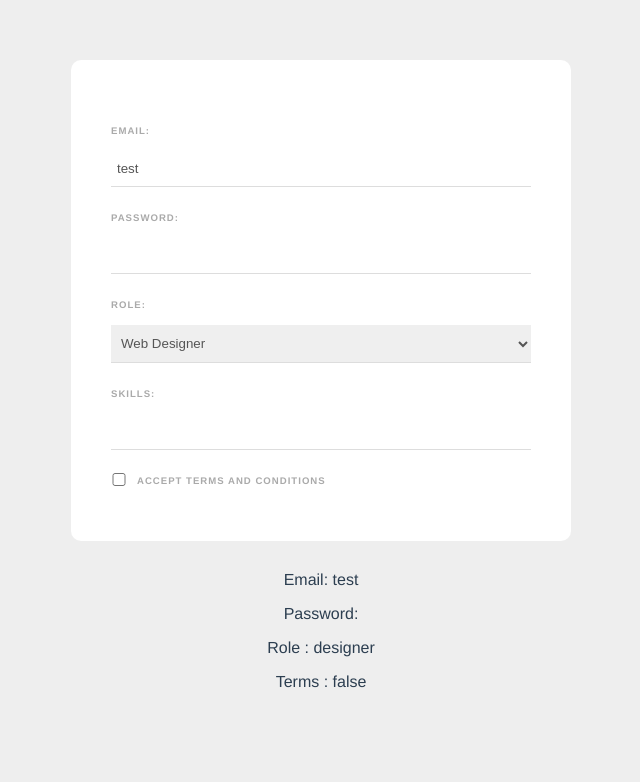
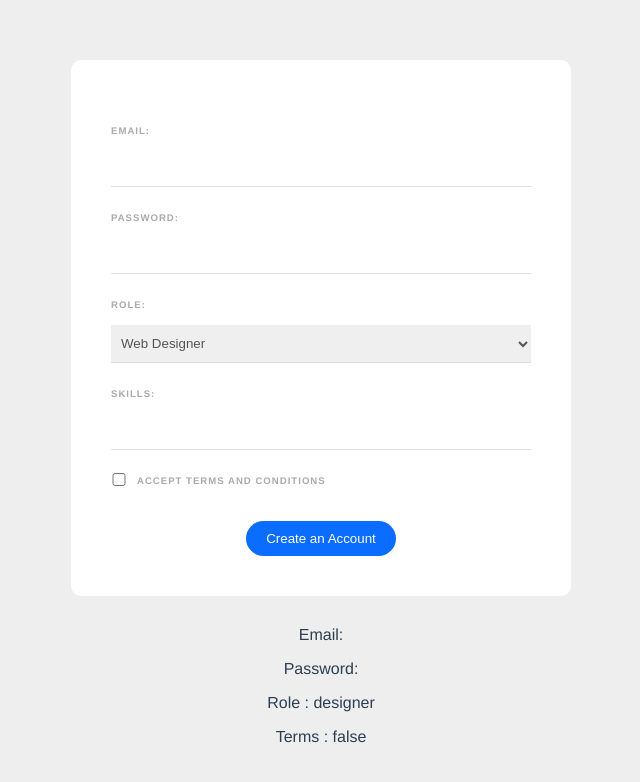
Before and after one commit to FourSqweez/vue3-beginner-projects, a Vue app: page / in a window 1280 px wide. Shown: the top 782 px of the page, without its empty margins (319-959 px from the left). Built offline with nearby package versions, Linux system fonts and the light colour scheme.

Commit message:
Validate form

```diff
--- a/src/components/SignupForm.vue
+++ b/src/components/SignupForm.vue
@@ -1,9 +1,11 @@
 <template>
-  <form>
+  <form @submit.prevent="handleSubmit">
     <label>Email:</label>
     <input type="email" required v-model="email" />
+
     <label>Password:</label>
     <input type="password" required v-model="password" />
+    <div v-if="passwordError" class="error">{{ passwordError }}</div>
 
     <label>Role:</label>
     <select v-model="role">
@@ -21,6 +23,9 @@
       <input type="checkbox" required v-model="terms" />
       <label>Accept terms and conditions</label>
     </div>
+    <div class="submit">
+      <button>Create an Account</button>
+    </div>
   </form>
   <p>Email: {{ email }}</p>
   <p>Password: {{ password }}</p>
@@ -32,18 +37,17 @@
 export default {
   data() {
     return {
-      email: 'test',
+      email: '',
       password: '',
       role: 'designer',
       terms: false,
       tempSkill: '',
       skills: [],
+      passwordError: '',
     }
   },
   methods: {
     addSkill(e) {
-      console.log(e)
-
       if (e.key === ',' && this.tempSkill) {
         if (!this.skills.includes(this.tempSkill)) {
           this.skills.push(this.tempSkill)
@@ -53,6 +57,19 @@
     },
     deleteSkill(skill) {
       this.skills = this.skills.filter((item) => item !== skill)
+    },
+    handleSubmit() {
+      //   validate password
+      this.passwordError =
+        this.password.length > 5 ? '' : 'Password must be at least 6 chars long'
+
+      if (!this.passwordError) {
+        console.log('email :', this.email)
+        console.log('password :', this.password)
+        console.log('role :', this.role)
+        console.log('skills :', this.skills)
+        console.log('terms accepted :', this.terms)
+      }
     },
   },
 }
@@ -105,4 +122,21 @@
   color: #777;
   cursor: pointer;
 }
+button {
+  background: #0b6dff;
+  border: 0;
+  padding: 10px 20px;
+  margin-top: 20px;
+  color: white;
+  border-radius: 20px;
+}
+.submit {
+  text-align: center;
+}
+.error {
+  color: red;
+  margin-top: 10px;
+  font-size: 0.8em;
+  font-weight: bold;
+}
 </style>
```
